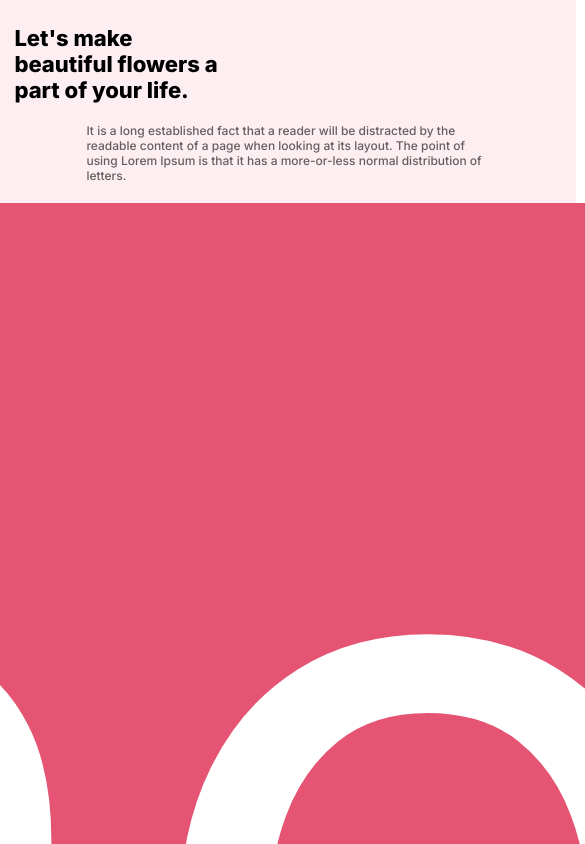
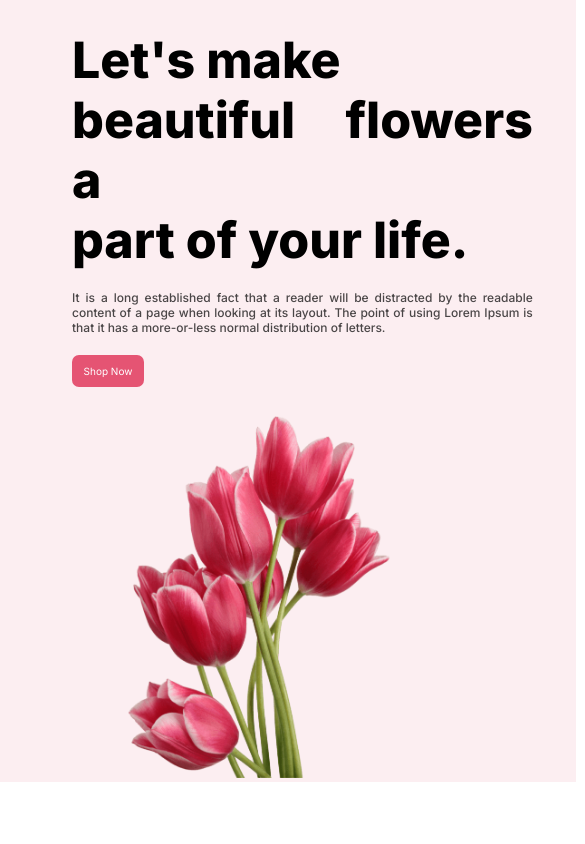
Before and after one commit to noosrat-jahan/Beautiful_flower_shop_website_task, a plain HTML site: page index.html in a window 390 px wide. Shown: the top 844 px of the page, 585 px wide, since content can reach past the window. Drawn offline with Linux system fonts and the light colour scheme.

Commit message:
header section responsive

```diff
--- a/style.css
+++ b/style.css
@@ -345,22 +345,35 @@ footer h2{
 
     .header_text_container{
         width: 100%;
-        margin-top: 25px;
+        text-align: justify;
+        display: flex;
+        flex-direction: column;
+        align-items: center;
+        justify-content: center;
+        gap: 20px;
+        margin-top: 30px;
     }
 
     .header_text_container h1{
-        width: 95%;
+        width: 80%;
         font-weight: 800;
-        font-size: 22px;
+        font-size: 50px;
+        margin-left: 5%;
+    }
+
+    .header_text_container p{
+        width: 80%;
+        font-size: 12px;
+        font-weight: 500;
+        opacity: 0.7;
+        margin-left: 5%;
     }
 
     .shop_now_btn{
+        transform: translateX(-180px);
 
-        transform: translateX(-220px);
-
-        font-size: 1000px;
-        transform: translateX(-170px);
-        padding: 15px;
+        font-size: 10px;
+        padding: 10px 12px;
         color: white;
         border: none;
         background-color: rgb(229, 84, 115);
@@ -369,8 +382,9 @@ footer h2{
     }
 
     .header_image_container img{
-        width: 230px;
-        height: 170px;
+        width: 100%;
+        height: 100%;
+        margin-left: 40%;
     }
 
     .featured_image_container{
```
